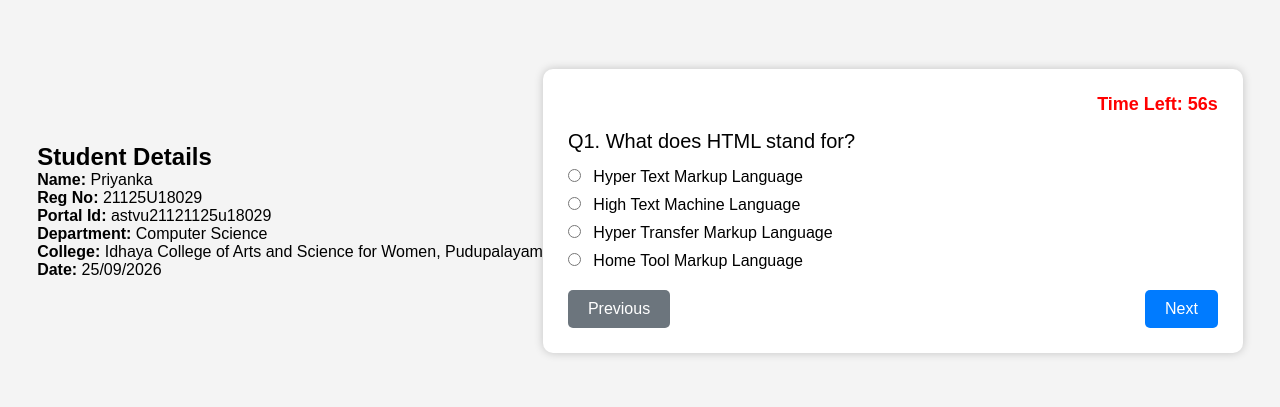
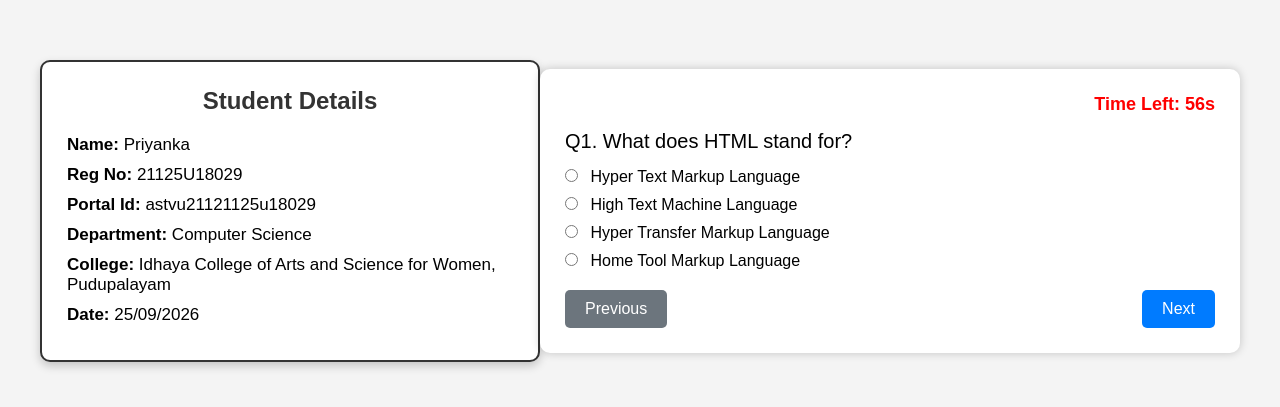
Before and after one commit to Priyankasalith/Online-Quiz, a plain HTML site: page index.html in a window 1280 px wide. Shown: the part 189-596 px from the top of the page. Drawn offline with Linux system fonts and the light colour scheme.

Commit message:
Update style.css

```diff
--- a/style.css
+++ b/style.css
@@ -76,3 +76,23 @@ button:hover{
 .result h2{
     color:#28a745;
 }
+
+.box{
+    width: 500px;
+    padding: 25px;
+    background-color: white;
+    border: 2px solid #333;
+    border-radius: 10px;
+    box-shadow: 0 4px 10px rgba(0,0,0,0.2);
+}
+
+h2{
+    text-align: center;
+    margin-bottom: 20px;
+    color: #333;
+}
+
+p{
+    margin: 10px 0;
+    font-size: 17px;
+}
```
